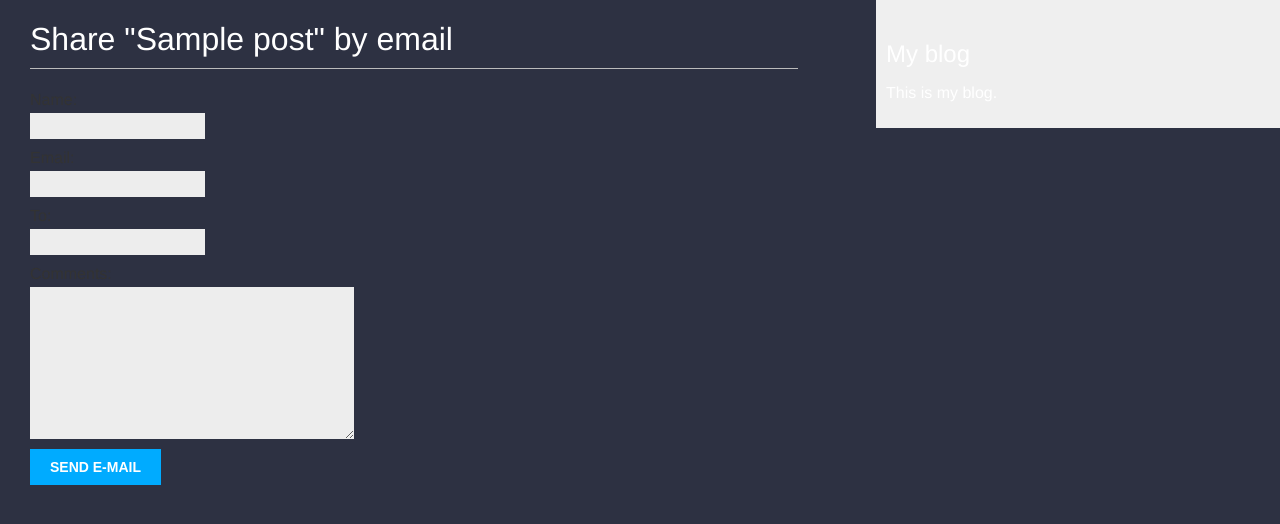
After one commit to craigdev937/super_blog, a Django app: page /blog/1/share/ in a window 1280 px wide. The commit adds this page. Shown: the top 524 px of the page. Run offline with Django 3.2, Linux system fonts and the light colour scheme; tables that the repository leaves empty hold one stand-in row (values such as "Sample post").

Commit message:
Updated the Model and added a new Form.

```diff
--- a/blog/forms.py
+++ b/blog/forms.py
@@ -1,10 +1,15 @@
 from django import forms
+from .models import Comment
 
 
 class EmailPostForm(forms.Form):
     name = forms.CharField(max_length=25)
     email = forms.EmailField()
     to = forms.EmailField()
-    comments = forms.CharField(
-        required=False,
-        widget=forms.Textarea)
+    comments = forms.CharField(required=False, widget=forms.Textarea)
+
+
+class CommentForm(forms.ModelForm):
+    class Meta:
+        model = Comment
+        fields = ('name', 'email', 'body')
--- a/blog/models.py
+++ b/blog/models.py
@@ -40,3 +40,19 @@ class Post(models.Model):
                 self.publish.strftime('%m'),
                 self.publish.strftime('%d'),
                 self.slug])
+
+
+class Comment(models.Model):
+    post = models.ForeignKey(Post, related_name='comments')
+    name = models.CharField(max_length=80)
+    email = models.EmailField()
+    body = models.TextField()
+    created = models.DateTimeField(auto_now_add=True)
+    updated = models.DateTimeField(auto_now=True)
+    active = models.BooleanField(default=True)
+
+    class Meta:
+        ordering = ('created',)
+
+    def __str__(self):
+        return 'Comment by {} on {}'.format(self.name, self.post)
--- a/blog/urls.py
+++ b/blog/urls.py
@@ -4,5 +4,7 @@ from . import views
 urlpatterns = [
     url(r'^$', views.PostListView.as_view(), name='post_list'),
     url(r'^(?P<year>\d{4})/(?P<month>\d{2})/(?P<day>\d{2})/(?P<post>[-\w]+)/$',
-        views.post_detail, name='post_detail'),
+        views.post_detail,
+        name='post_detail'),
+    url(r'^(?P<post_id>\d+)/share/$', views.post_share, name='post_share'),
 ]
--- a/blog/views.py
+++ b/blog/views.py
@@ -1,7 +1,8 @@
 from django.shortcuts import render, get_object_or_404
 from django.core.paginator import Paginator, EmptyPage, PageNotAnInteger
-from django.views.generic import ListView
-from .models import Post
+from django.views.generic import ListView, DetailView
+from .models import Post, Comment
+from .forms import EmailPostForm, CommentForm
 
 
 class PostListView(ListView):
@@ -11,6 +12,54 @@ class PostListView(ListView):
     template_name = 'blog/post/list.html'
 
 
+def post_share(request, post_id):
+    # Retrieve post by id
+    post = get_object_or_404(Post, id=post_id, status='published')
+    sent = False
+
+    if request.method == 'POST':
+        # Form was submitted
+        form = EmailPostForm(request.POST)
+        if form.is_valid():
+            # Form fields passed validation
+            cd = form.cleaned_data
+            post_url = request.build_absolute_uri(post.get_absolute_url())
+            subject = '{} ({}) recommends you reading "{}"'.format(
+                cd['name'], cd['email'], post.title)
+            message = 'Read "{}" at {}\n\n{}\'s comments: {}'.format(
+                post.title, post_url, cd['name'], cd['comments'])
+            send_mail(subject, message, 'admin@myblog.com', [cd['to']])
+            sent = True
+    else:
+        form = EmailPostForm()
+    return render(request, 'blog/post/share.html', {'post': post,
+                                                    'form': form,
+                                                    'sent': sent})
+
+
+def post_list(request, tag_slug=None):
+    object_list = Post.published.all()
+    tag = None
+
+    if tag_slug:
+        tag = get_object_or_404(Tag, slug=tag_slug)
+        object_list = object_list.filter(tags__in=[tag])
+
+    paginator = Paginator(object_list, 3)  # 3 posts in each page
+    page = request.GET.get('page')
+    try:
+        posts = paginator.page(page)
+    except PageNotAnInteger:
+        # If page is not an integer deliver the first page
+        posts = paginator.page(1)
+    except EmptyPage:
+        # If page is out of range deliver last page of results
+        posts = paginator.page(paginator.num_pages)
+    return render(request, 'blog/post/list.html', {'page': page,
+                                                   'posts': posts,
+                                                   'tag': tag})
+
+
 def post_detail(request, year, month, day, post):
     post = get_object_or_404(
         Post, slug=post,
@@ -18,4 +67,33 @@ def post_detail(request, year, month, day, post):
         publish__year=year,
         publish__month=month,
         publish__day=day)
-    return render(request, 'blog/post/detail.html', {'post': post})
+
+    # List of active comments for this post
+    comments = post.comments.filter(active=True)
+    if request.method == 'POST':
+        # A comment was posted
+        comment_form = CommentForm(data=request.POST)
+
+        if comment_form.is_valid():
+            # Create Comment object but don't save to database yet
+            new_comment = comment_form.save(commit=False)
+            # Assign the current post to the comment
+            new_comment.post = post
+            # Save the comment to the database
+            new_comment.save()
+    else:
+        comment_form = CommentForm()
+
+    # List of similar posts
+    post_tags_ids = post.tags.values_list('id', flat=True)
+    similar_posts = Post.published.filter(
+        tags__in=post_tags_ids).exclude(id=post.id)
+    similar_posts = similar_posts.annotate(
+        same_tags=Count('tags')).order_by('-same_tags', '-publish')[:4]
+
+    return render(
+        request, 'blog/post/detail.html', {
+            'post': post,
+            'comments': comments,
+            'comment_form': comment_form,
+            'similar_posts': similar_posts})
--- a/static/blog/css/style.css
+++ b/static/blog/css/style.css
@@ -1,4 +1,99 @@
 body {
     background-color: #2D3142;
     color: #fff;
+    margin:0;
+    padding:0;
+    font-family:helvetica, sans-serif;
 }
+
+a {
+    color:#00abff;
+    text-decoration:none;
+}
+
+h1 {
+    font-weight:normal;
+    border-bottom:1px solid #bbb;
+    padding:0 0 10px 0;
+}
+
+h2 {
+    font-weight:normal;
+    margin:30px 0 0;
+}
+
+#content {
+    float:left;
+    width:60%;
+    padding:0 0 0 30px;
+}
+
+#sidebar {
+    float:right;
+    width:30%;
+    padding:10px;
+    background:#efefef;
+    height:100%;
+}
+
+p.date {
+    color:#ccc;
+    font-family: georgia, serif;
+    font-size: 12px;
+    font-style: italic;
+}
+
+/* pagination */
+.pagination {
+    margin:40px 0;
+    font-weight:bold;
+}
+
+/* forms */
+label {
+    float:left;
+    clear:both;
+    color:#333;
+    margin-bottom:4px;
+}
+
+input, textarea {
+    clear:both;
+    float:left;
+    margin:0 0 10px;
+    background:#ededed;
+    border:0;
+    padding:6px 10px;
+    font-size:12px;
+}
+
+input[type=submit] {
+    font-weight:bold;
+    background:#00abff;
+    color:#fff;
+    padding:10px 20px;
+    font-size:14px;
+    text-transform:uppercase;
+}
+
+.errorlist {
+    color:#cc0033;
+    float:left;
+    clear:both;
+    padding-left:10px;
+}
+
+/* comments */
+.comment {
+    padding:10px;
+}
+
+.comment:nth-child(even) {
+    background:#efefef;
+}
+
+.comment .info {
+    font-weight:bold;
+    font-size:12px;
+    color:#666;
+}
--- a/templates/blog/post/detail.html
+++ b/templates/blog/post/detail.html
@@ -4,4 +4,5 @@
     <h1>{{ post.title }}</h1>
     <p class="date">{{ post.publish }} by {{ post.author }}</p>
     {{ post.body|linebreaks }}
+    <p><a href="{% url 'blog:post_share' post.id %}">Share this post</a></p>
 {% endblock content %}
--- /dev/null
+++ b/templates/blog/post/share.html
@@ -0,0 +1,16 @@
+{% extends "blog/base.html" %}
+{% block title %}Share a post{% endblock title %}
+{% block content %}
+
+    {% if sent %}
+        <h1>E-mail successfully sent</h1>
+        <p>"{{ post.title }}" was successfully sent by email.</p>
+    {% else %}
+        <h1>Share "{{ post.title }}" by email</h1>
+        <form action="." method="POST">
+            {{ form.as_p }}
+            {% csrf_token %}
+            <input type="submit" value="Send e-mail">
+        </form>
+    {% endif %}
+{% endblock content %}
```
Also changed, not shown: blog/admin.py (+8 -1 lines), blog/models_old.py (deleted, +0 -42 lines), mysite/settings.py (+7 -0 lines), blog/migrations/0002_comment.py (added).
